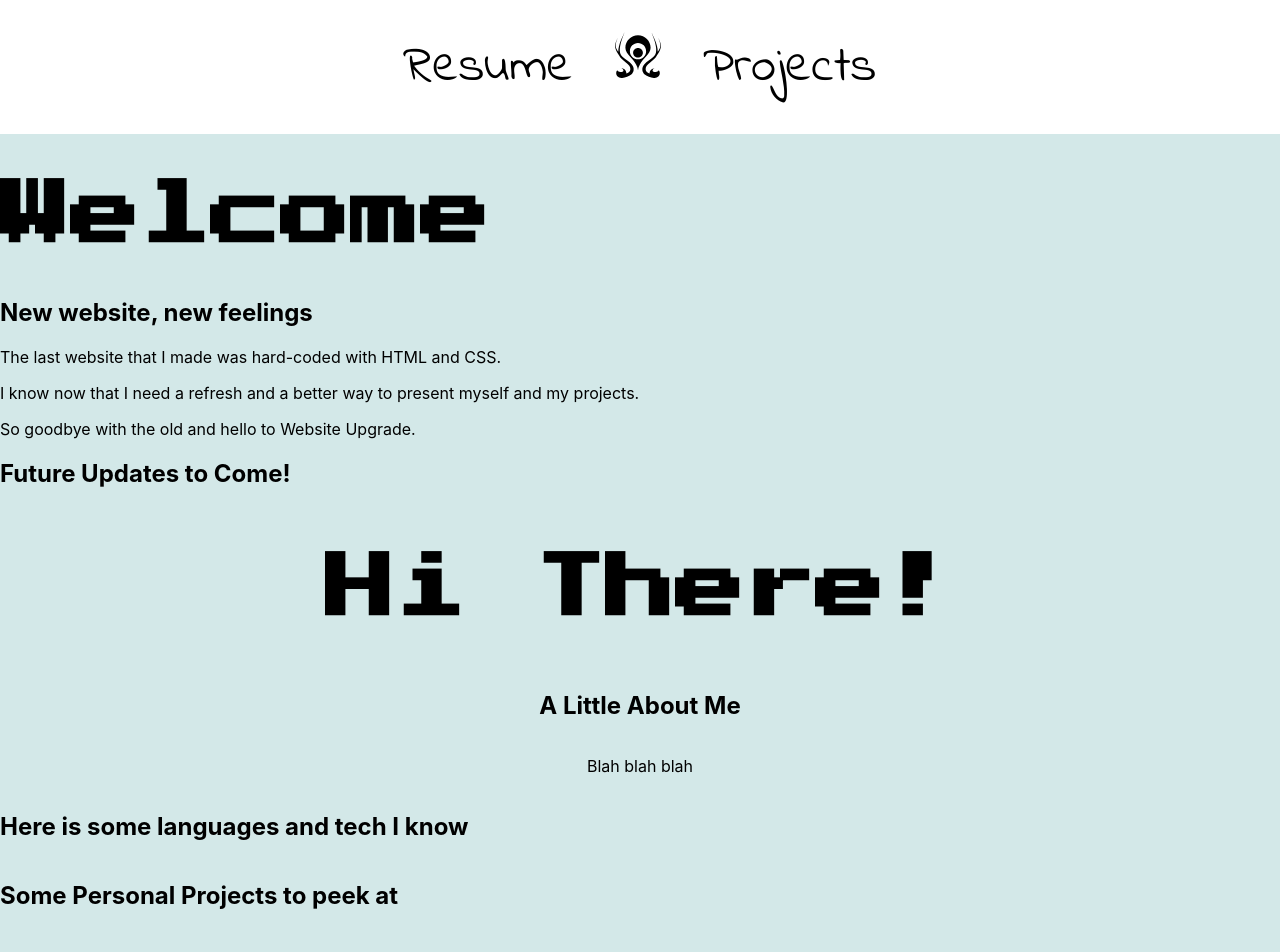
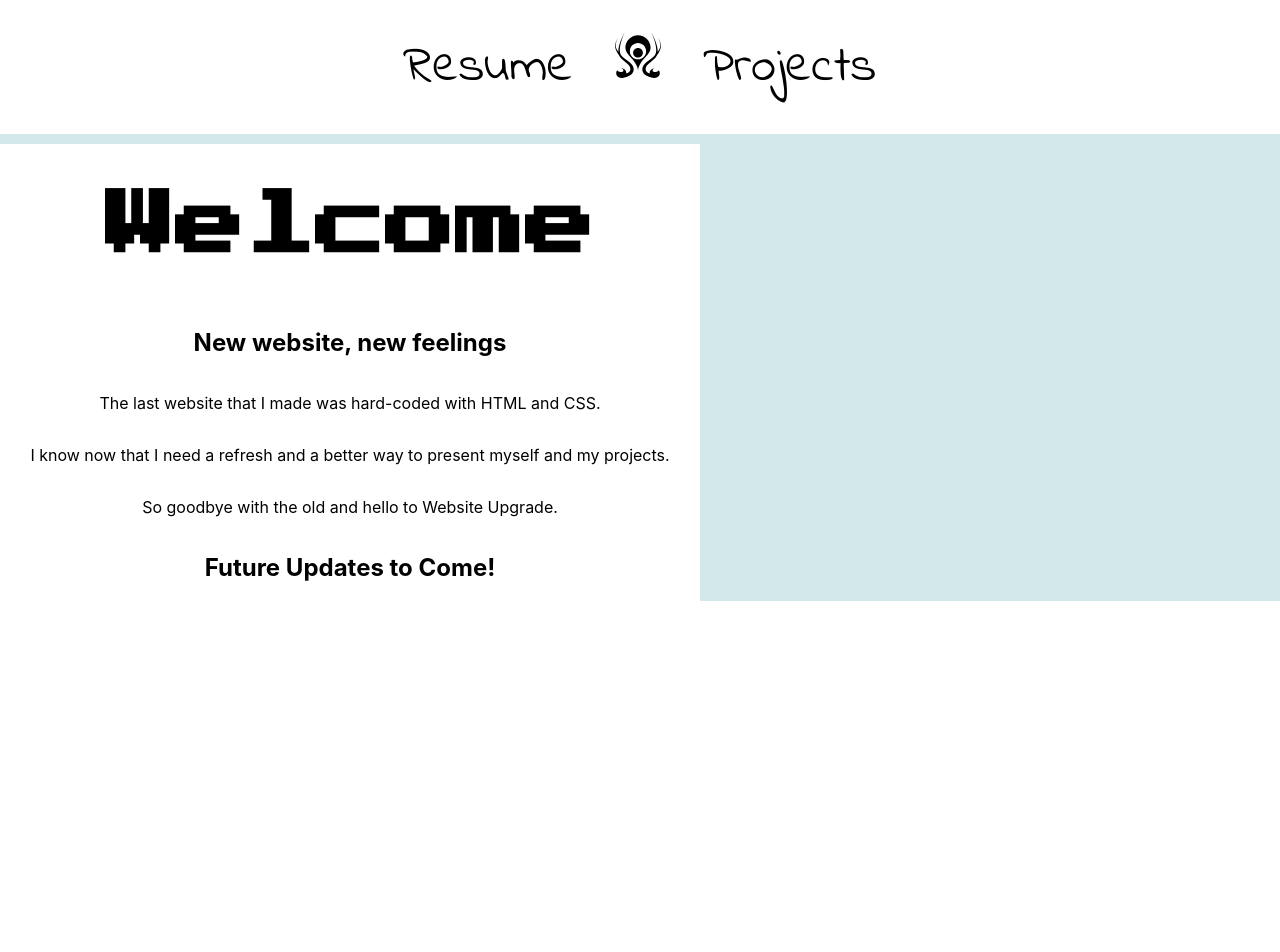
Before and after one commit to ThaisCampanac/personal-website, a Next.js app: page / in a window 1280 px wide. Shown: the top 952 px of the page. After the commit the page ends 800 px from the top, so only its background shows below. Built offline with nearby package versions, Linux system fonts and the light colour scheme.

Commit message:
Initial Design for Initial release

```diff
--- /dev/null
+++ b/components/Navigation.tsx
@@ -0,0 +1,28 @@
+import Link from 'next/link'
+import {GiAbstract097} from 'react-icons/gi'
+import React from 'react';
+
+export default function Navigation() {
+  return (
+    <div className='body'>
+      <div className='navigation'>
+          <nav>
+            <ul>
+
+              <Link href='/cv'>
+                <a className='Link'>Resume</a>
+              </Link>
+              <Link href='/'>
+                <a className='Link'>
+                  <GiAbstract097></GiAbstract097>
+                </a>
+              </Link>
+              <Link href='/projects'>
+                <a className='Link'>Projects</a>
+              </Link>
+            </ul>
+          </nav>
+      </div>
+    </div>
+  );
+}
--- a/pages/index.tsx
+++ b/pages/index.tsx
@@ -1,27 +1,11 @@
-import Link from 'next/link'
-import {GiAbstract097} from 'react-icons/gi'
+import Navigation from '../components/Navigation'
+import React from 'react'
 
 export default function Home() {
   return (
+
     <div className='body'>
-      <div className='navigation'>
-          <nav>
-            <ul>
-
-              <Link href='/cv'>
-                <a className='Link'>Resume</a>
-              </Link>
-              <Link href='/'>
-                <a className='Link'>
-                  <GiAbstract097></GiAbstract097>
-                </a>
-              </Link>
-              <Link href='/projects'>
-                <a className='Link'>Projects</a>
-              </Link>
-            </ul>
-          </nav>
-      </div>
+      <Navigation></Navigation>
       <div className="content">
         <div className="new-website">
           <h1>Welcome</h1>
@@ -31,22 +15,6 @@ export default function Home() {
           <p>So goodbye with the old and hello to Website Upgrade.</p>
           <h2>Future Updates to Come!</h2>
         </div>
-        <div className="welcome">
-          <h1>Hi There!</h1>
-          <h2>A Little About Me</h2>
-          <div className="about-me">
-            <p>Blah blah blah</p>
-          </div>
-        </div>
-        <div className="technologies">
-          <h2>Here is some languages and tech I know</h2>
-        </div>
-        <div className="projects">
-          <h2>Some Personal Projects to peek at</h2>
-        </div>
-        <div className="contactMe">
-          <h2>Contact Me!</h2>
-        </div>
       </div>
     </div>
   )
--- a/styles/globals.css
+++ b/styles/globals.css
@@ -52,22 +52,22 @@ a.Link:hover{
 div.content{
   display: flex;
   flex-direction: column;
+  flex-wrap: wrap;
   justify-content: center;
+}
 
-}
-/*
-div.welcome{
+div.new-website{
   display: flex;
   flex-direction: column;
+  flex-wrap: wrap;
+  width: 700px;
   justify-content: center;
   text-align: center;
-  font-family: 'Press Start 2P', cursive;
-  background: url('/assets/09c4c9cb8277154ec7de52f4118ccd04.mp4');
-  text-transform: uppercase;
-
-  text-shadow: ;
+  margin-top: 10px;
+  background-color: white;
+  border:rgb(255, 255, 143);
+  border-width: 10px;
 }
-*/
 
 div.welcome{
   display: flex;
```
Also changed, not shown: pages/cv.tsx (added, +12 -0 lines).
